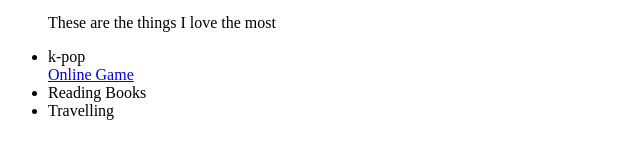
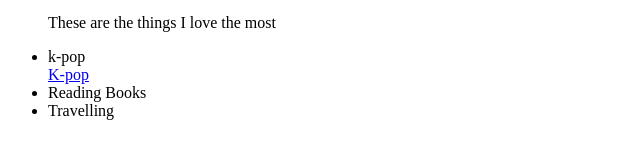
Before and after one commit to dhs17y1hshannanng/dhs17y1hshannanng.github.io, a plain HTML site: page index.html in a window 1280 px wide. Shown: the part 136-294 px from the top of the page, 0-640 px from the left. Drawn offline with Linux system fonts and the light colour scheme.

Commit message:
Update index.html

```diff
--- a/index.html
+++ b/index.html
@@ -10,7 +10,7 @@
 <img src="photo.jpg"/><ul>
 <p>These are the things I love the most </p>
 <li>k-pop</li>
-<a href="https://en.wikipedia.org/wiki/K-pop"> Online Game</a>
+<a href="https://en.wikipedia.org/wiki/K-pop"> K-pop</a>
 <li>Reading Books</li>
 <li>Travelling</li>
 </ul>
```
